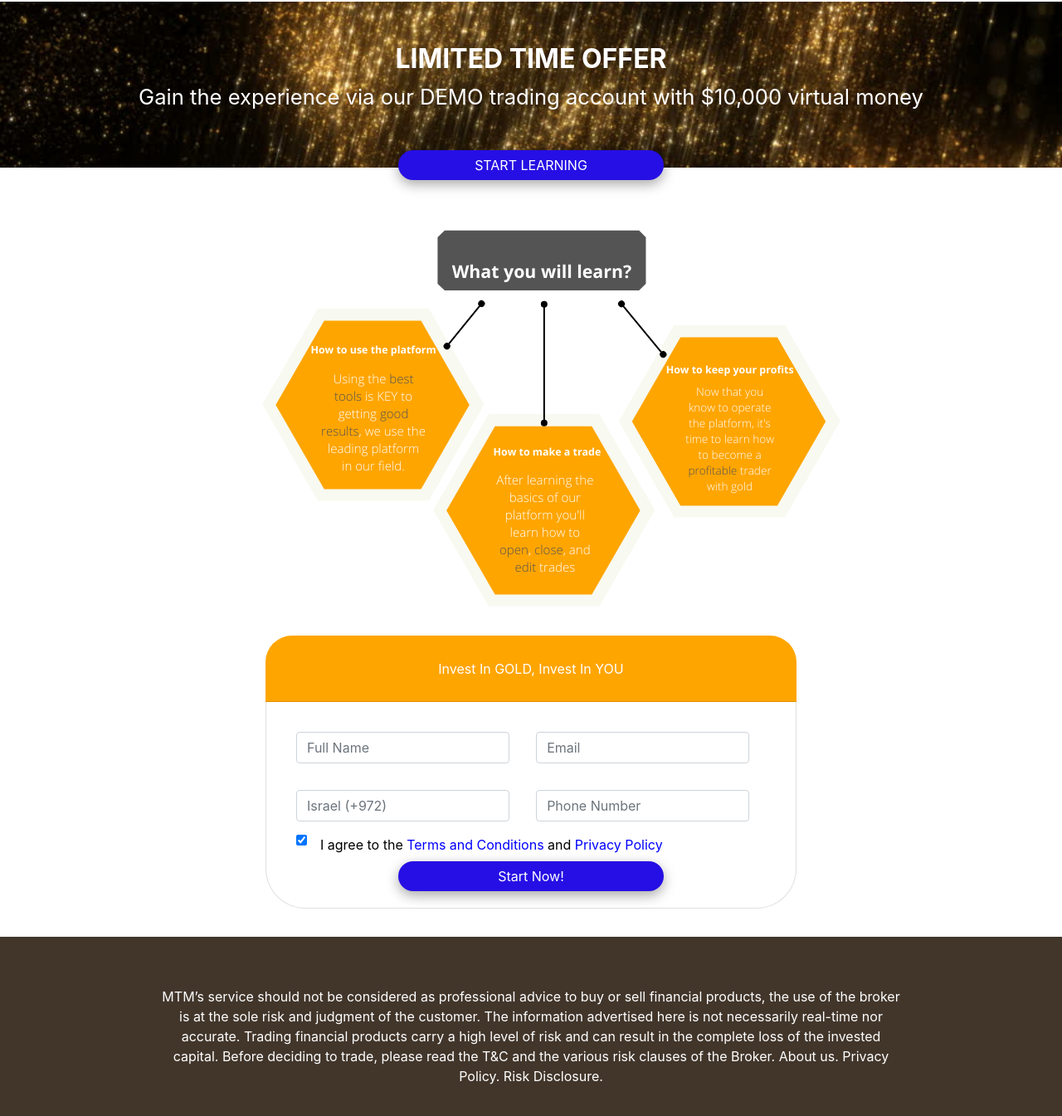
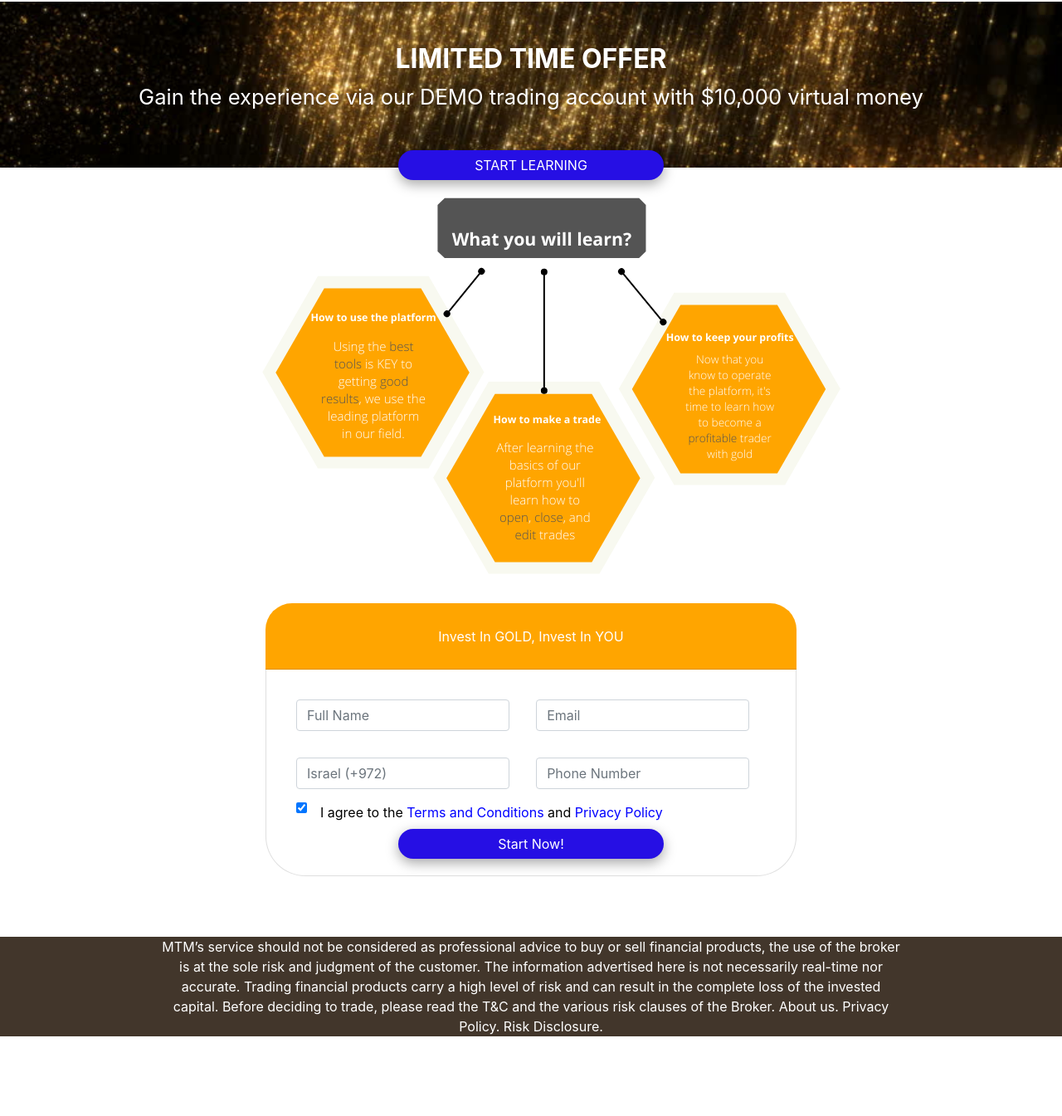
Before and after one commit to danieleliyahu/gold-landing-page, a plain HTML site: page index.html in a window 1280 px wide. Shown: the part 1927-3272 px from the top of the page at 83% size. After the commit the page ends 3176 px from the top, so only its background shows below. Drawn offline with nearby package versions, Linux system fonts and the light colour scheme.

Commit message:
fix styling

```diff
--- a/css/style.css
+++ b/css/style.css
@@ -227,7 +227,7 @@ header span {
   display: flex;
   text-align: center;
   align-items: center;
-  /* justify-content: center; */
+  justify-content: center;
   flex-direction: column;
   color: white;
 }
@@ -266,7 +266,7 @@ header span {
   display: flex;
   background-color: #42362b;
   color: white;
-  height: 30vh;
+  height: fit-content;
   width: 100%;
 }
 #footer div {
```
